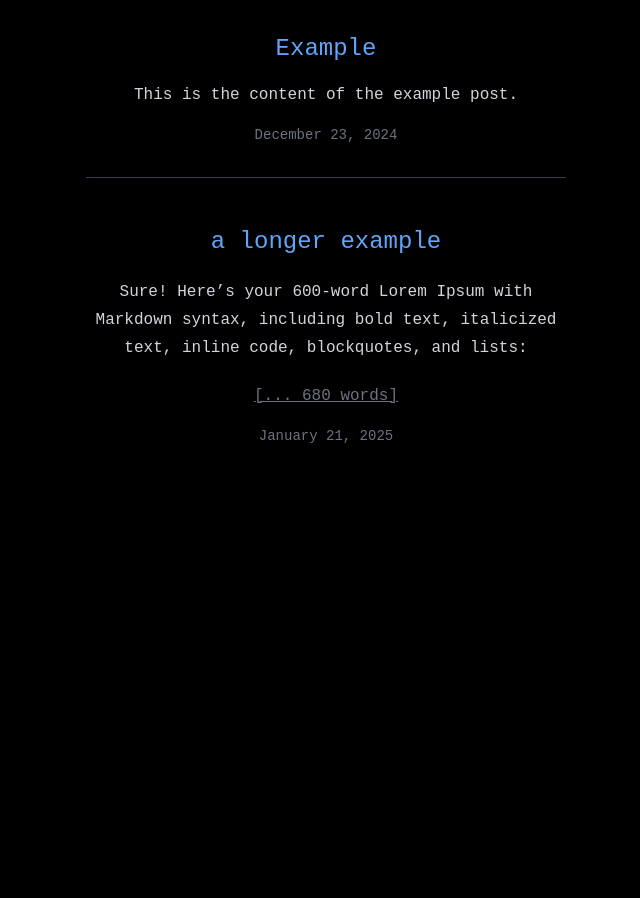
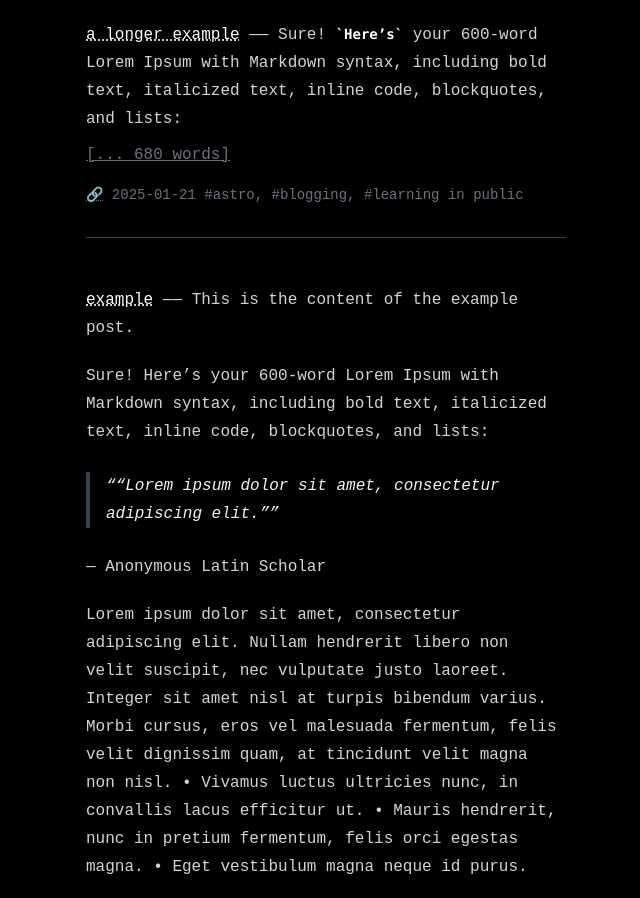
Before and after one commit to salnad/salnad.me, an Astro site: page /trail in a window 1280 px wide. Shown: the part 175-1073 px from the top of the page, without its empty margins (314-954 px from the left). Before the commit the page ends 800 px from the top, so only its background shows below. Built offline with nearby package versions, Linux system fonts and the light colour scheme; Astro itself is replaced by a stand-in of ours; a web font is replaced by a local one.

Commit message:
Added the link blog formatting + shortened for longer written tasks

```diff
--- a/package.json
+++ b/package.json
@@ -11,6 +11,7 @@
   "dependencies": {
     "@astrojs/tailwind": "^5.1.4",
     "astro": "^5.1.1",
+    "marked": "^15.0.7",
     "tailwindcss": "^3.4.17"
   },
   "devDependencies": {
--- a/src/content/trail/example.md
+++ b/src/content/trail/example.md
@@ -1,5 +1,5 @@
 ---
-title: 'Example'
+title: 'example'
 link: 'https://simonwillison.net'
 postDate: 2024-12-23
 description: 'This is the first node of my new Astro site.'
@@ -9,3 +9,20 @@ tags: ["astro", "blogging", "learning in public"]
 ---
 
 This is the content of the example post.
+
+Sure! Here’s your 600-word Lorem Ipsum with Markdown syntax, including bold text, italicized text, inline code, blockquotes, and lists:
+> “Lorem ipsum dolor sit amet, consectetur adipiscing elit.”
+
+— Anonymous Latin Scholar
+
+Lorem ipsum dolor sit amet, consectetur adipiscing elit. Nullam hendrerit libero non velit suscipit, nec vulputate justo laoreet. Integer sit amet nisl at turpis bibendum varius. Morbi cursus, eros vel malesuada fermentum, felis velit dignissim quam, at tincidunt velit magna non nisl.
+	•	Vivamus luctus ultricies nunc, in convallis lacus efficitur ut.
+	•	Mauris hendrerit, nunc in pretium fermentum, felis orci egestas magna.
+	•	Eget vestibulum magna neque id purus.
+
+Aliquam eget erat a turpis sollicitudin fringilla. Duis auctor purus ut nunc feugiat, vel fringilla risus suscipit. Pellentesque tristique nibh sit amet enim vehicula, ut convallis sem sollicitudin.
+
+Code Example:
+
+Here’s an example of inline code:
+`console.log("Hello, World!");`
--- a/src/content/trail/long-example.md
+++ b/src/content/trail/long-example.md
@@ -6,7 +6,7 @@ description: 'suuuuuuuper long'
 slug: '2025-01-21'
 tags: ["astro", "blogging", "learning in public"]
 ---
-Sure! Here’s your 600-word Lorem Ipsum with Markdown syntax, including bold text, italicized text, inline code, blockquotes, and lists:
+Sure! `Here’s` your 600-word Lorem Ipsum with Markdown syntax, including bold text, italicized text, inline code, blockquotes, and lists:
 
 	“Lorem ipsum dolor sit amet, consectetur adipiscing elit.”
 — Anonymous Latin Scholar
--- a/src/pages/trail/index.astro
+++ b/src/pages/trail/index.astro
@@ -2,8 +2,10 @@
 import { getCollection, render } from 'astro:content';
 import type { CollectionEntry } from 'astro:content';
 import BaseLayout from '../../layouts/BaseLayout.astro';
+import { marked } from 'marked';
 
-const posts = await getCollection('trail');
+const unsortedPosts = await getCollection('trail');
+const posts = unsortedPosts.sort((a, b) => new Date(b.data.postDate) - new Date(a.data.postDate));
 
 // Function to get word count from markdown content
 function getWordCount(content: string): number {
@@ -11,52 +13,67 @@ function getWordCount(content: string): number {
   return text.split(' ').length;
 }
 
+// Function to get first paragraph from markdown content
+function getFirstParagraph(content: string): string {
+  const paragraphs = content.split('\n\n');
+  return paragraphs[0] || '';
+}
+
 // Process each post
 const processedPosts = await Promise.all(
   posts.map(async (post) => {
     const wordCount = getWordCount(post.body || '');
     const showFullContent = wordCount <= 500;
-    console.log(wordCount);
+    const contentToShow = showFullContent ? post.body : getFirstParagraph(post.body || '');
+
     // Render the full content
     const { Content } = await render(post);
+
+    // Create title HTML
+    const titleHTML = `<a href="${post.data.link}" target="_blank" class="text-white hover:text-gray-300 transition-colors underline decoration-dotted hover:decoration-solid">${post.data.title}</a> —— `;
+
     return {
       post,
       wordCount,
       showFullContent,
-      Content
+      contentToShow,
+      Content,
+      titleHTML
     };
   })
 );
 ---
 
-<BaseLayout title="~/trail">
+<BaseLayout title="~ / trail">
   <div class="max-w-3xl mx-auto px-4 py-12">
     <h1 class="text-3xl font-bold text-center mb-12 text-white">🔎 trail</h1>
 
     <div class="space-y-12">
-      {processedPosts.map(({ post, wordCount, showFullContent, Content }) => (
+      {processedPosts.map(({ post, wordCount, showFullContent, contentToShow, Content, titleHTML }) => (
         <div class="border-b border-gray-700 pb-8 mb-8 last:border-0">
-          <a target="_blank" href={`${post.data.link}`} class="text-2xl text-blue-400 hover:underline block mb-4">
-            {post.data.title}
-          </a>
-
-          <div class="text-gray-300 prose prose-invert max-w-none">
-            {showFullContent ? (
-              <Content />
-            ) : (
-              <div class="excerpt">
-                <Content />
-              </div>
-              <a href={`/trail/${post.data.slug}`} class="text-gray-500 mt-2 block hover:underline">[... {wordCount} words]</a>
-            )}
+          <div class="text-gray-300">
+            <div class="prose prose-invert max-w-none">
+              {showFullContent ? (
+                <div class="trail-post text-left">
+                  <Fragment set:html={titleHTML} />
+                  <Content />
+                </div>
+              ) : (
+                <div class="trail-post text-left">
+                  <Fragment set:html={titleHTML + marked.parse(contentToShow || '')} />
+                  <a href={`/trail/${post.data.slug}`} class="text-gray-500 mt-2 hover:underline block">[... {wordCount} words]</a>
+                </div>
+              )}
+            </div>
           </div>
 
-          <div class="text-sm text-gray-500 mt-4">
-            {new Date(post.data.postDate || Date.now()).toLocaleDateString('en-US', {
-              year: 'numeric',
-              month: 'long',
-              day: 'numeric'
-            })}
+          <div class="text-sm text-gray-500 mt-4 text-left">
+            <a href={`/trail/${post.data.slug}`} class="hover:text-gray-300 transition-colors underline decoration-dotted hover:decoration-solid">🔗</a> {new Date(post.data.postDate || Date.now()).toISOString().split('T')[0]}
+            {post.data.tags && post.data.tags.map((tag, index) => (
+              <Fragment>
+                #{tag}{index < (post.data.tags?.length || 0) - 1 ? ', ' : ''}
+              </Fragment>
+            ))}
           </div>
         </div>
       ))}
@@ -65,22 +82,22 @@ const processedPosts = await Promise.all(
 </BaseLayout>
 
 <style>
-  /* Only show the first paragraph in excerpts */
-  .excerpt :global(p:first-child) {
-    display: block;
+  /* Trail post styling */
+  .trail-post :global(p:first-of-type) {
+    display: inline;
   }
-  .excerpt :global(p:not(:first-child)),
-  .excerpt :global(h1),
-  .excerpt :global(h2),
-  .excerpt :global(h3),
-  .excerpt :global(h4),
-  .excerpt :global(h5),
-  .excerpt :global(h6),
-  .excerpt :global(ul),
-  .excerpt :global(ol),
-  .excerpt :global(blockquote),
-  .excerpt :global(pre),
-  .excerpt :global(table) {
-    display: none;
+
+  /* .title-link, .title-text {
+    font-size: 1.5rem;
+    color: #60a5fa;
+    margin-right: 0.5rem;
   }
+
+  .title-link {
+    text-decoration: none;
+  }
+
+  .title-link:hover {
+    text-decoration: underline;
+  } */
 </style>
```
Also changed, not shown: pnpm-lock.yaml.
